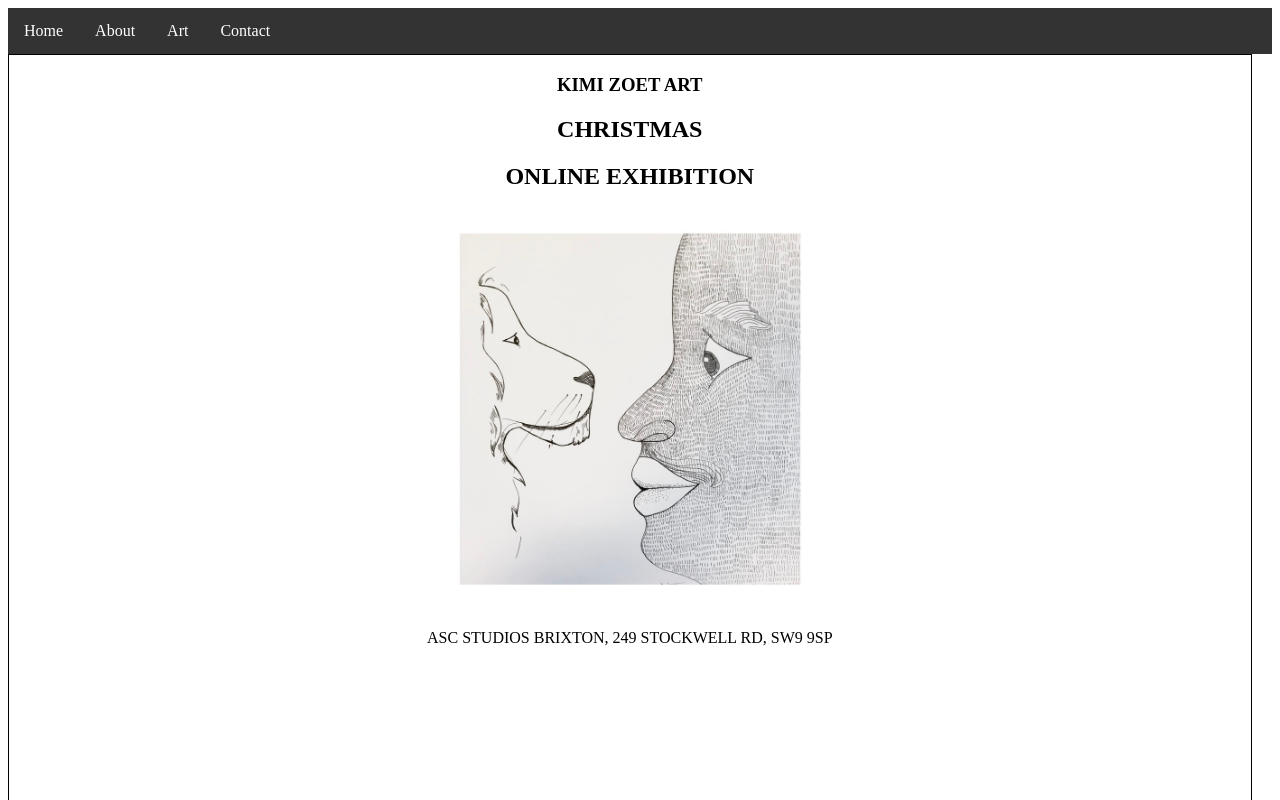
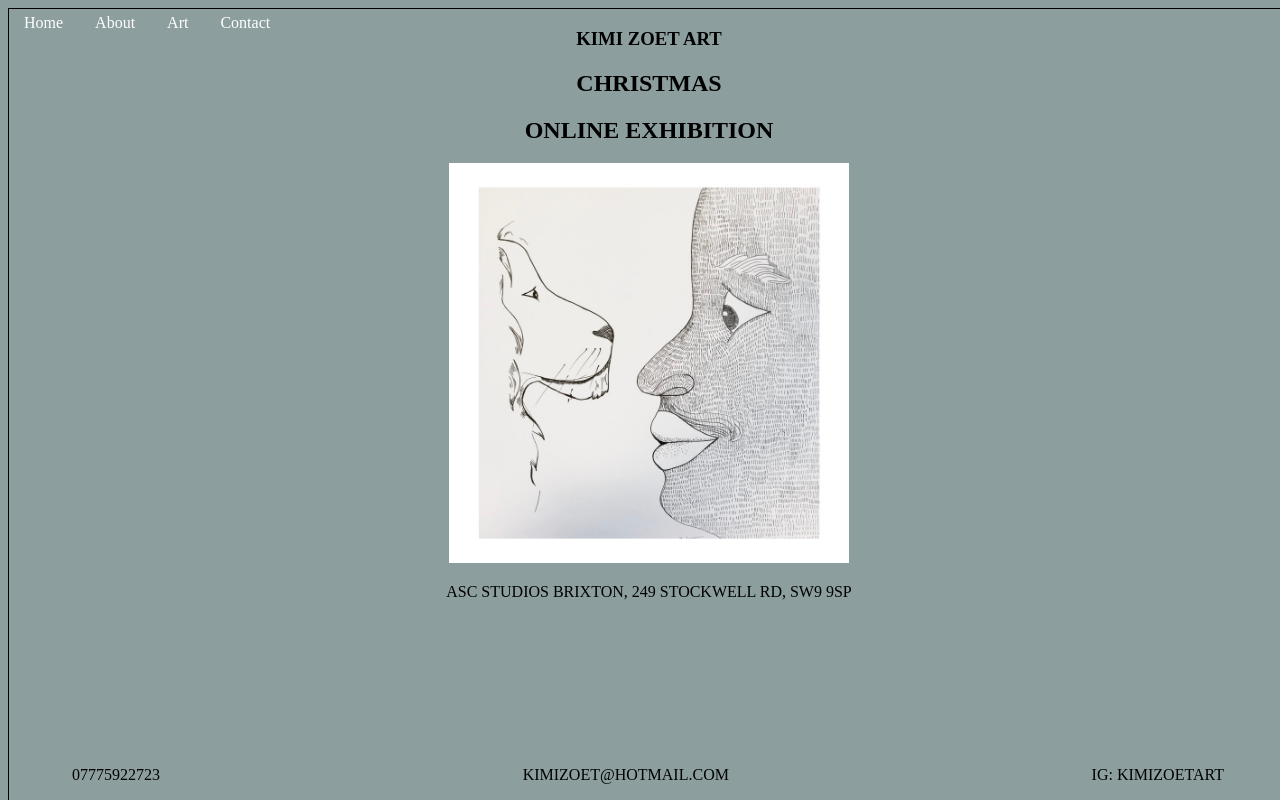
Before and after one commit to Angus-Woodman/stripeVanillaJS, a website: page checkout.html in a window 1280 px wide. Shown: the top 800 px of the page. Drawn offline with Linux system fonts and the light colour scheme; a script that the page names is missing.

Commit message:
stryling for home page

```diff
--- a/style.css
+++ b/style.css
@@ -1,13 +1,21 @@
 html {
   scroll-behavior: smooth;
+  background-color: rgb(140, 158, 158);
+}
+
+header {
+  position: fixed;
+  top: 0;
+  width: 100%
 }
 
 ul {
+  width:100vw;
   list-style-type: none;
   margin: 0;
   padding: 0;
   overflow: hidden;
-  background-color: #333;
+  background-color: rgba(0, 0, 0, 0);
 }
 
 li {
@@ -30,7 +38,7 @@ li a:hover {
 #home {
   text-align: center;
   border: solid 1px black;
-  width: 97vw;
+  width: 100vw;
   height: 100vh;
 }
 
@@ -58,3 +66,13 @@ li a:hover {
 .product img{
     width:400px;
 }
+
+footer {
+  display: flex;
+  justify-content: space-between;
+  position: fixed;
+  bottom: 0;
+  width: 90vw;
+  margin-left: 5vw;
+  margin-right: 5vw;
+}
```
